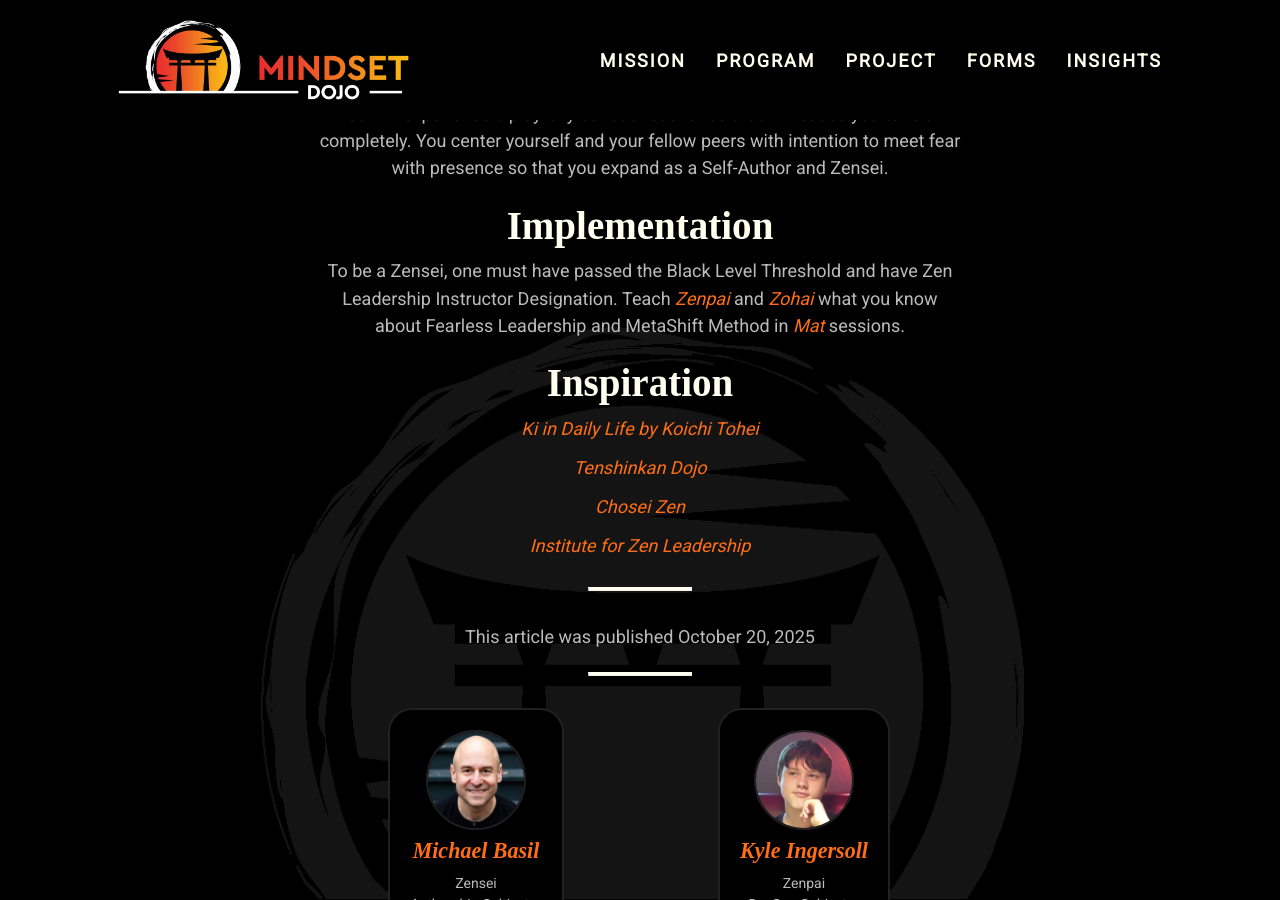
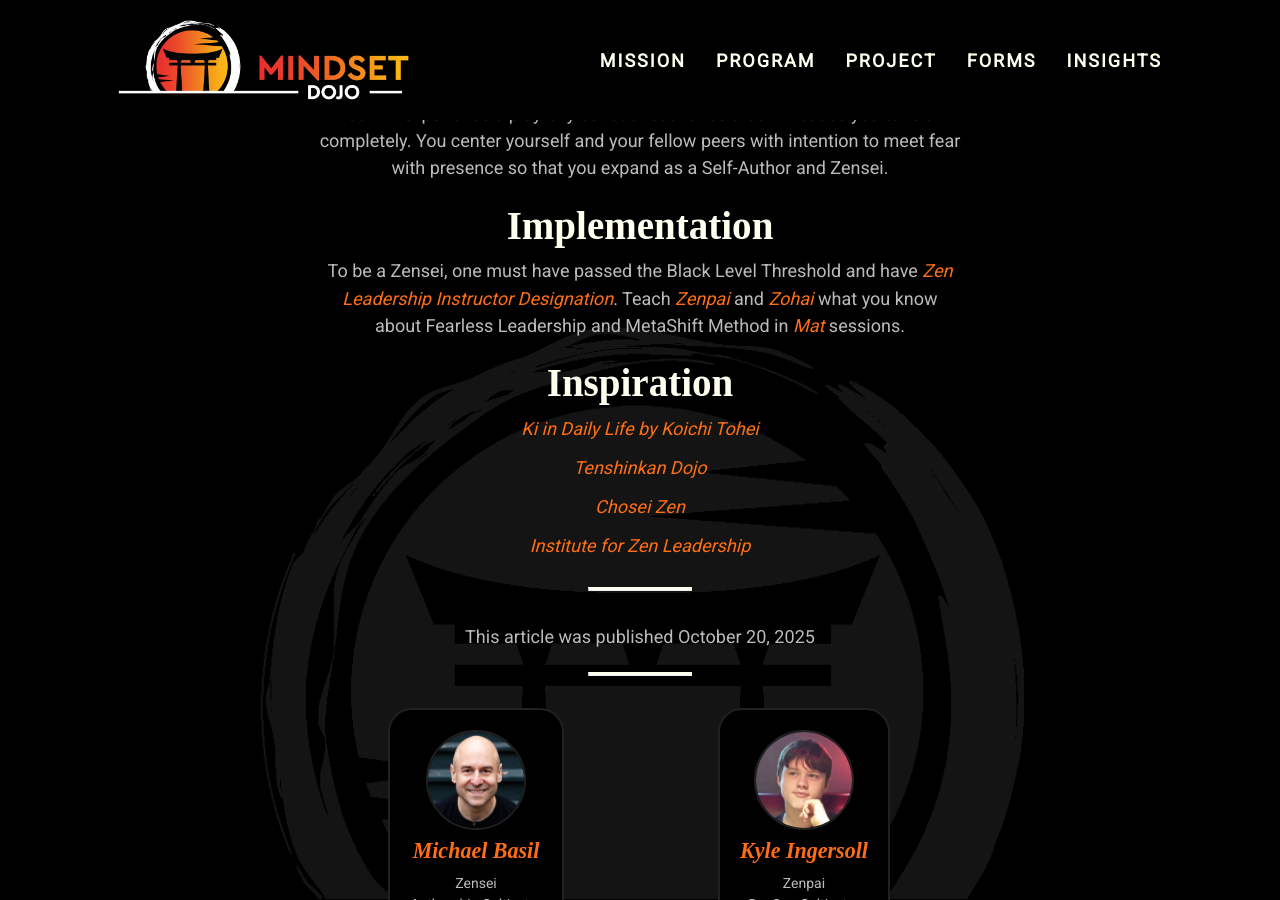
Before and after one commit to mindset-dojo/mindset-dojo.github.io, a Jekyll site: the page built from _forms/2025-10-20-zensei.md, in a window 1280 px wide and 900 px high, scrolled down 343 px. Built offline with Jekyll 4.4.1, drawn with Linux system fonts in a browser that asks for light colours; some web fonts are replaced; part of the change alters nothing that is shown.

```diff
--- a/_forms/2025-10-20-zensei.md
+++ b/_forms/2025-10-20-zensei.md
@@ -19,7 +19,7 @@ You will experience a playfully serious resonance that will cause you to relax c
 
 ## Implementation
 
-To be a Zensei, one must have passed the Black Level Threshold and have Zen Leadership Instructor Designation. Teach [Zenpai](../zenpai/) and [Zohai](../zohai/) what you know about Fearless Leadership and MetaShift Method in [Mat](../mat/) sessions.
+To be a Zensei, one must have passed the Black Level Threshold and have [Zen Leadership Instructor Designation](https://zenleader.global/programs/coachinstructor/zlinstructor). Teach [Zenpai](../zenpai/) and [Zohai](../zohai/) what you know about Fearless Leadership and MetaShift Method in [Mat](../mat/) sessions.
 
 ## Inspiration
 
```
